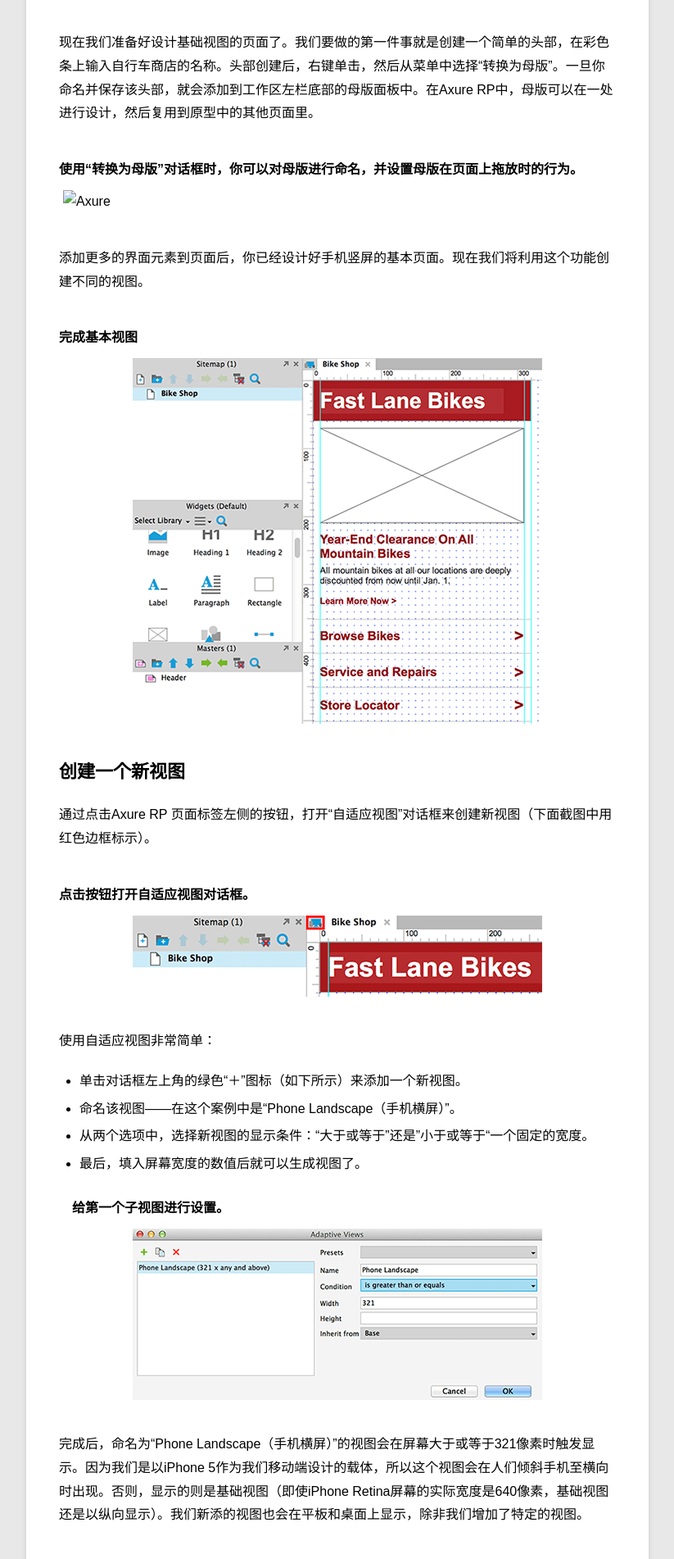
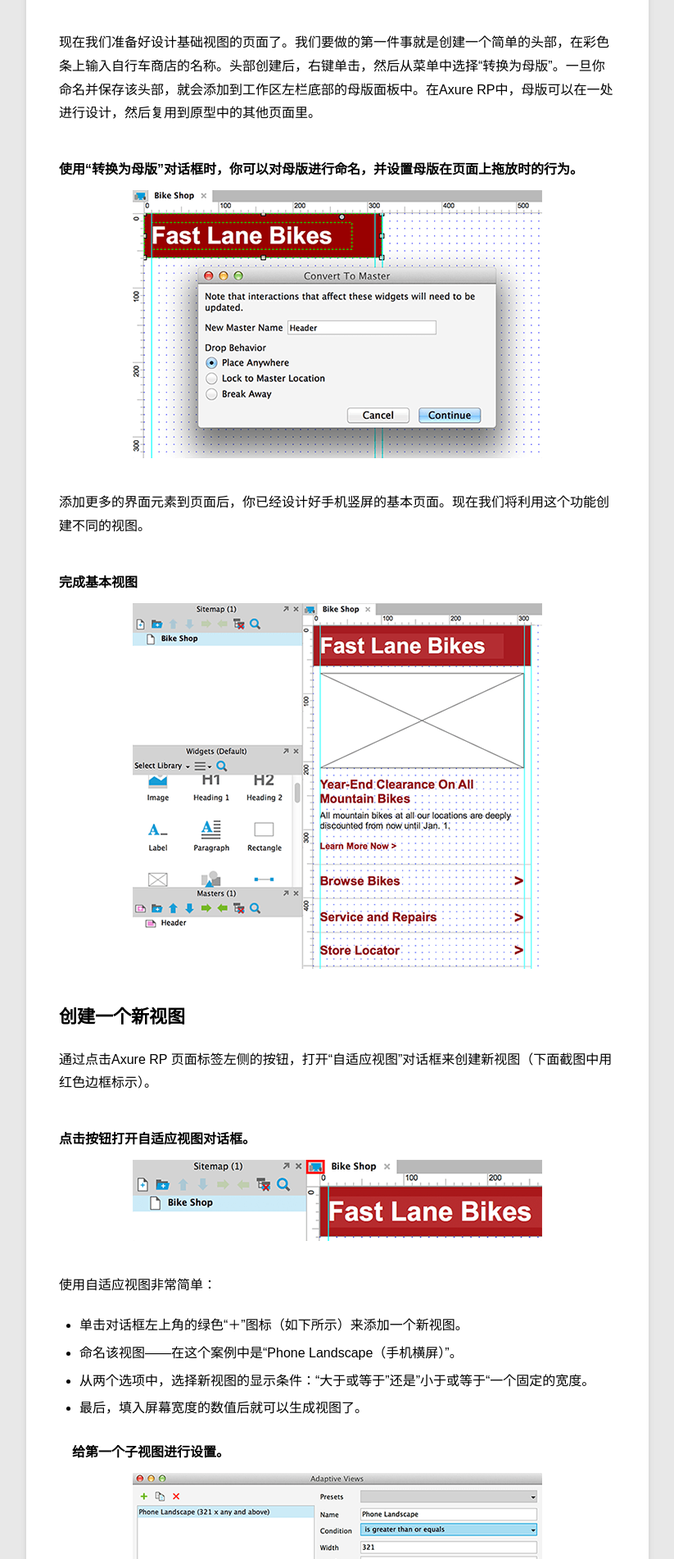
Before and after one commit to geeklive/geeklive.github.io, a Jekyll site: the page built from _posts/2014-03-26-Creating-Responsive-Prototypes-With-Adaptive-Views-In-Axure-RP-7.md, in a window 1280 px wide. Shown: the part 2259-4161 px from the top of the page at 82% size, without its empty margins (88-911 px from the left). Built offline with Jekyll 4.4.1, drawn with Linux system fonts in a browser that asks for light colours; Markdown is read by kramdown in place of the engine named in the settings; comment, search, counter and statistics services are not loaded.

Commit message:
Update 2014-03-26-Creating-Responsive-Prototypes-With-Adaptive-Views-In-Axure-RP-7.md

```diff
--- a/_posts/2014-03-26-Creating-Responsive-Prototypes-With-Adaptive-Views-In-Axure-RP-7.md
+++ b/_posts/2014-03-26-Creating-Responsive-Prototypes-With-Adaptive-Views-In-Axure-RP-7.md
@@ -37,7 +37,7 @@ Axure RP 7的适应性视图让不借助编码创建响应式原型成为了可
 现在我们准备好设计基础视图的页面了。我们要做的第一件事就是创建一个简单的头部，在彩色条上输入自行车商店的名称。头部创建后，右键单击，然后从菜单中选择“转换为母版”。一旦你命名并保存该头部，就会添加到工作区左栏底部的母版面板中。在Axure RP中，母版可以在一处进行设计，然后复用到原型中的其他页面里。
 
 ##### 使用“转换为母版”对话框时，你可以对母版进行命名，并设置母版在页面上拖放时的行为。
-![Axure](http://daiweiyang.com/images/Axure/2.png)
+![Axure](http://daiweiyang.com/global/images/Axure/2.png)
 
 添加更多的界面元素到页面后，你已经设计好手机竖屏的基本页面。现在我们将利用这个功能创建不同的视图。
 
```
